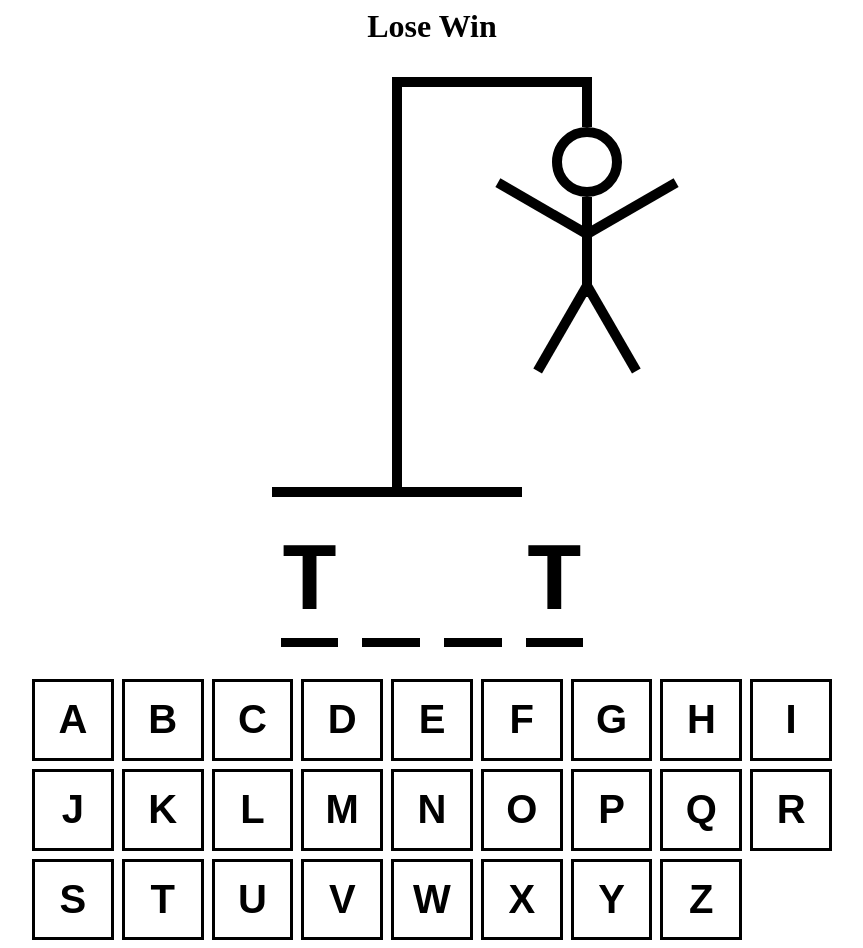
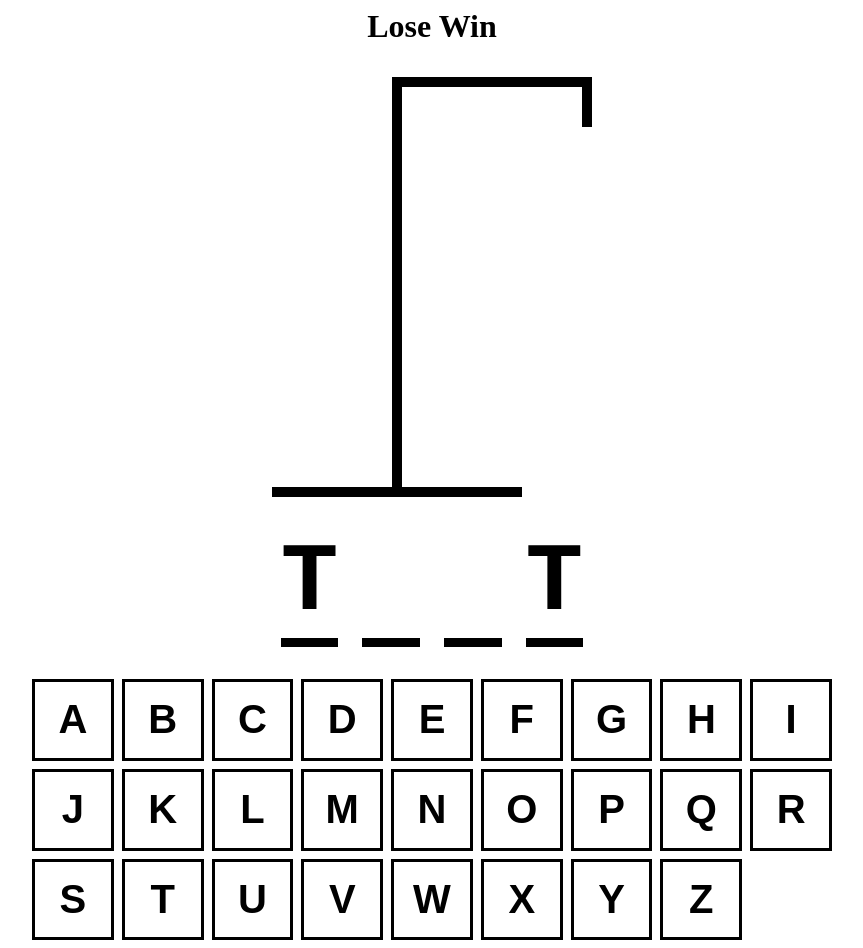
Before and after one commit to SmallPeenwow/hangmanGame, a React (Vite) app: page / in a window 1280 px wide. Shown: the whole page, without its empty margins (208-1071 px from the left). Built offline with nearby package versions, Linux system fonts and the light colour scheme.

Commit message:
Drawing Component Logic Done

```diff
--- a/src/App.tsx
+++ b/src/App.tsx
@@ -12,6 +12,8 @@
 
 	const [guessedLetters, setGuessedLetters] = useState<string[]>([]);
 
+	const inCorrectLetters = guessedLetters.filter((letter) => !wordToGuess.includes(letter));
+
 	return (
 		<h1
 			style={{
@@ -24,7 +26,7 @@
 			}}
 		>
 			<div style={{ fontSize: '2rem', textAlign: 'center' }}>Lose Win</div>
-			<HangmanDrawing />
+			<HangmanDrawing numberOfGuesses={inCorrectLetters.length} />
 			<HangmanWord />
 			<div style={{ alignSelf: 'stretch' }}>
 				<Keyboard />
--- a/src/components/HangmanDrawing.tsx
+++ b/src/components/HangmanDrawing.tsx
@@ -85,15 +85,16 @@
 	/>
 );
 
-export function HangmanDrawing() {
+const BODY_PARTS = [HEAD, BODY, RIGHT_ARM, LEFT_ARM, RIGHT_LEG, LEFT_LEG];
+
+type HangmanDrawingProps = {
+	numberOfGuesses: number;
+};
+
+export function HangmanDrawing({ numberOfGuesses }: HangmanDrawingProps) {
 	return (
 		<div style={{ position: 'relative' }}>
-			{HEAD}
-			{BODY}
-			{RIGHT_ARM}
-			{LEFT_ARM}
-			{RIGHT_LEG}
-			{LEFT_LEG}
+			{BODY_PARTS.slice(0, numberOfGuesses)}
 			<div
 				style={{
 					height: '50px',
```
